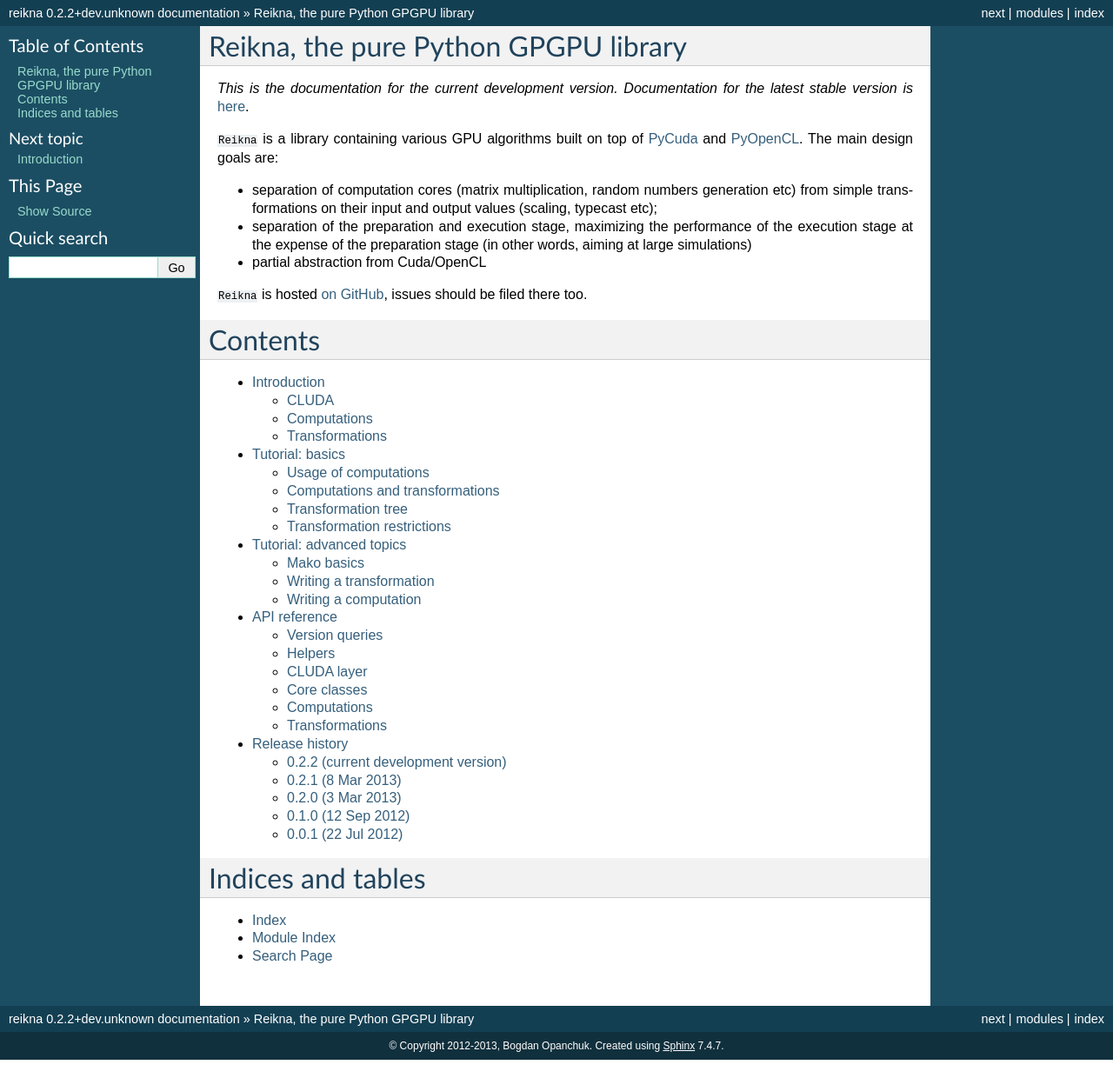
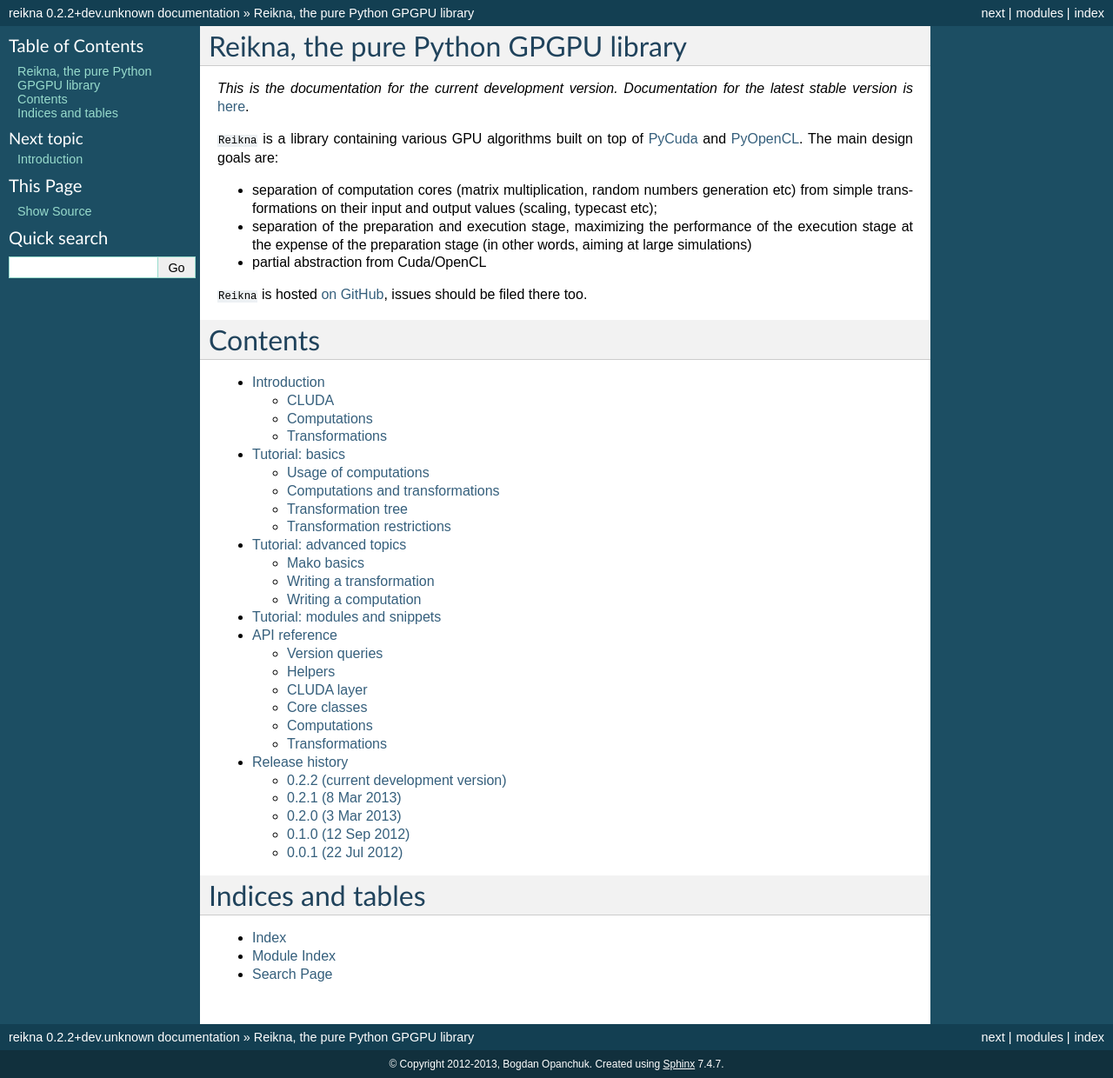
Before and after one commit to fjarri/reikna, a Sphinx documentation site: the page built from doc/source/index.rst, in a window 1280 px wide. Shown: the whole page at 87% size. Built offline with Sphinx 7.4.7, drawn with Linux system fonts in a browser that asks for light colours; before the commit the page ends 1219 px from its top, so only the background shows below that.

Commit message:
doc/history: added a note about module support and a tutorial stub

```diff
--- a/doc/source/history.rst
+++ b/doc/source/history.rst
@@ -13,6 +13,8 @@ Release history
 * ADDED: counter-based random number generator :py:class:`~reikna.cbrng.CBRNG`.
 
 * ADDED: :py:class:`~reikna.elementwise.Elementwise` now supports argument dependencies.
+
+* ADDED: Module support in CLUDA; see :ref:`tutorial-modules` for details.
 
 * REMOVED: ``cluda.kernel.render_template_source``; :py:func:`~reikna.cluda.kernel.render_template` should be used instead
 
--- a/doc/source/index.rst
+++ b/doc/source/index.rst
@@ -23,6 +23,7 @@ Contents
    introduction
    tutorial-basic
    tutorial-advanced
+   tutorial-modules
    api/index
    history
 
--- /dev/null
+++ b/doc/source/tutorial-modules.rst
@@ -0,0 +1,7 @@
+.. _tutorial-modules:
+
+******************************
+Tutorial: modules and snippets
+******************************
+
+Under construction.
```
